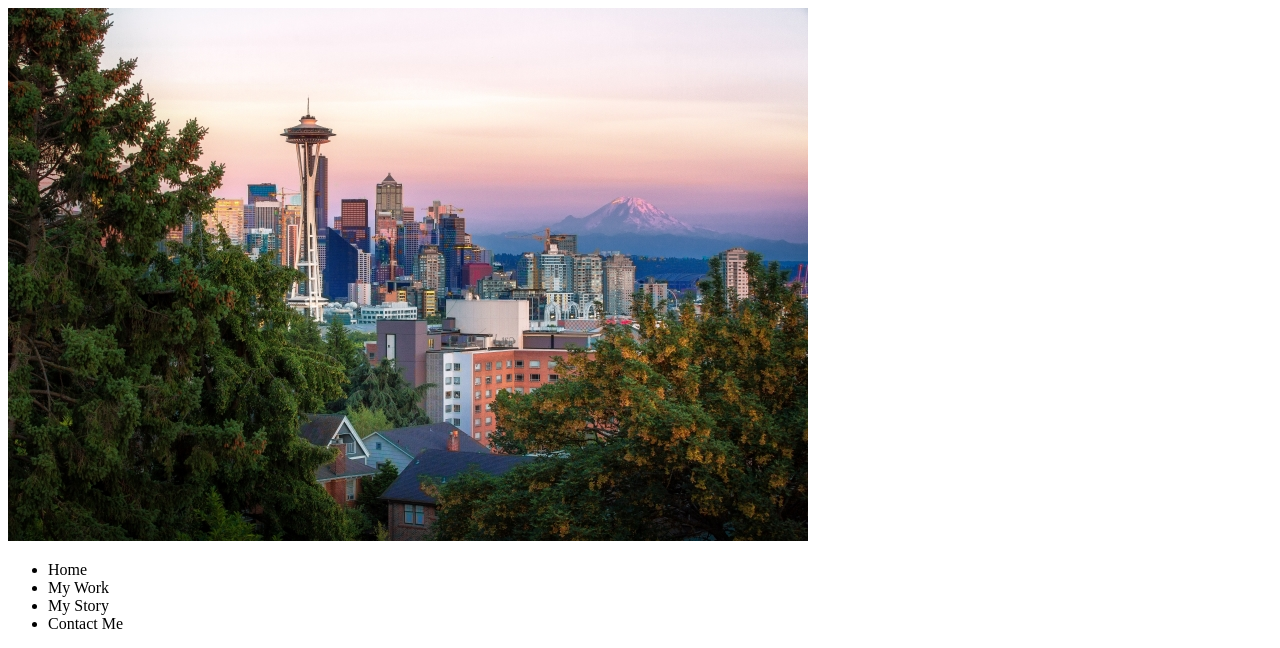
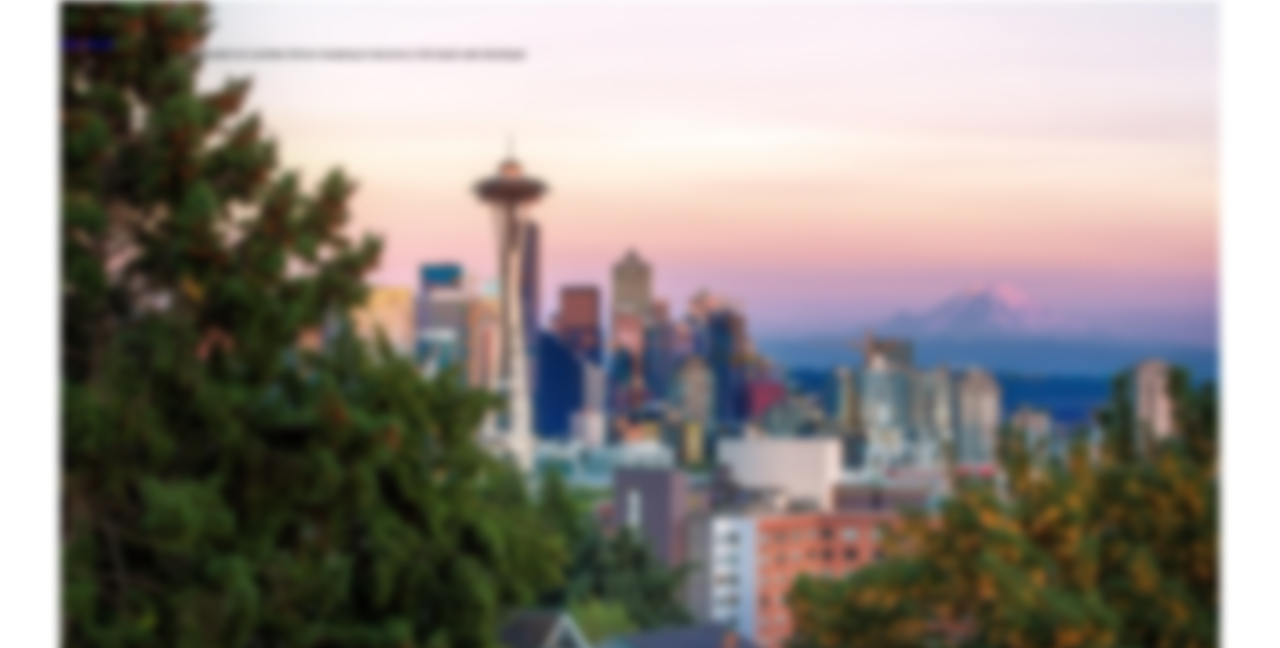
Before and after one commit to DanSample/Portfolio, a plain HTML site: page index.html in a window 1280 px wide. Shown: the top 648 px of the page. Drawn offline with Linux system fonts and the light colour scheme.

Commit message:
atempting background image

```diff
--- a/index.html
+++ b/index.html
@@ -4,12 +4,13 @@
     <meta charset="UTF-8">
     <meta name="viewport" content="width=device-width, initial-scale=1.0">
     <meta http-equiv="X-UA-Compatible" content="ie=edge">
+    <link rel="stylesheet" type="text/css" href="/css/index.css">
     <title>Dan Sample</title>
 </head>
 <!-- Header section -->
     <body>
+        <section class="headerBackground">
             <header>
-            <img src='img/needleandrainier2.jpg' class='headerImage' alt=''>
                 <nav class="navBar">
                     <ul>
                         <li>Home</li>
@@ -21,6 +22,7 @@
                 <h1>Hello World!</h1>
                 <p>My name is Dan Sample, I am a student at Lambda School studying to become a full stack web developer.</p>
             </header>
+        </section>
         <!-- Top section -->
         <section class="mainContent topContent">
             <h2>My Work</h2>
--- a/less/global.less
+++ b/less/global.less
@@ -8,8 +8,5 @@ html {
 
 html, body {
     font-family: 'Roboto', sans-serif;
+    margin: 0 3rem 0 3rem;
 }
-
-img {
-   width: 80rem;
-}
--- a/less/home-page.less
+++ b/less/home-page.less
@@ -0,0 +1,22 @@
+// img {
+//     max-width: 100%;
+//     width: 100%;
+//     height: 100vh;
+//     padding-left: 2rem;
+// }
+
+header {
+    background-image: url('/img/needleandrainier4.jpg');
+    filter: blur(5px);
+    max-width: 100%;
+    width: 100%;
+    height: 100vh;
+}
+
+.headerBackground {
+    backdrop-filter: blur();
+}
+
+h1 {
+    color: blue;
+}
```
Also changed, not shown: css/index.css, img/needleandrainier4.jpg (added), index.less/index.css, 1 other file. Lines whose indentation alone changed are shown as unchanged.
